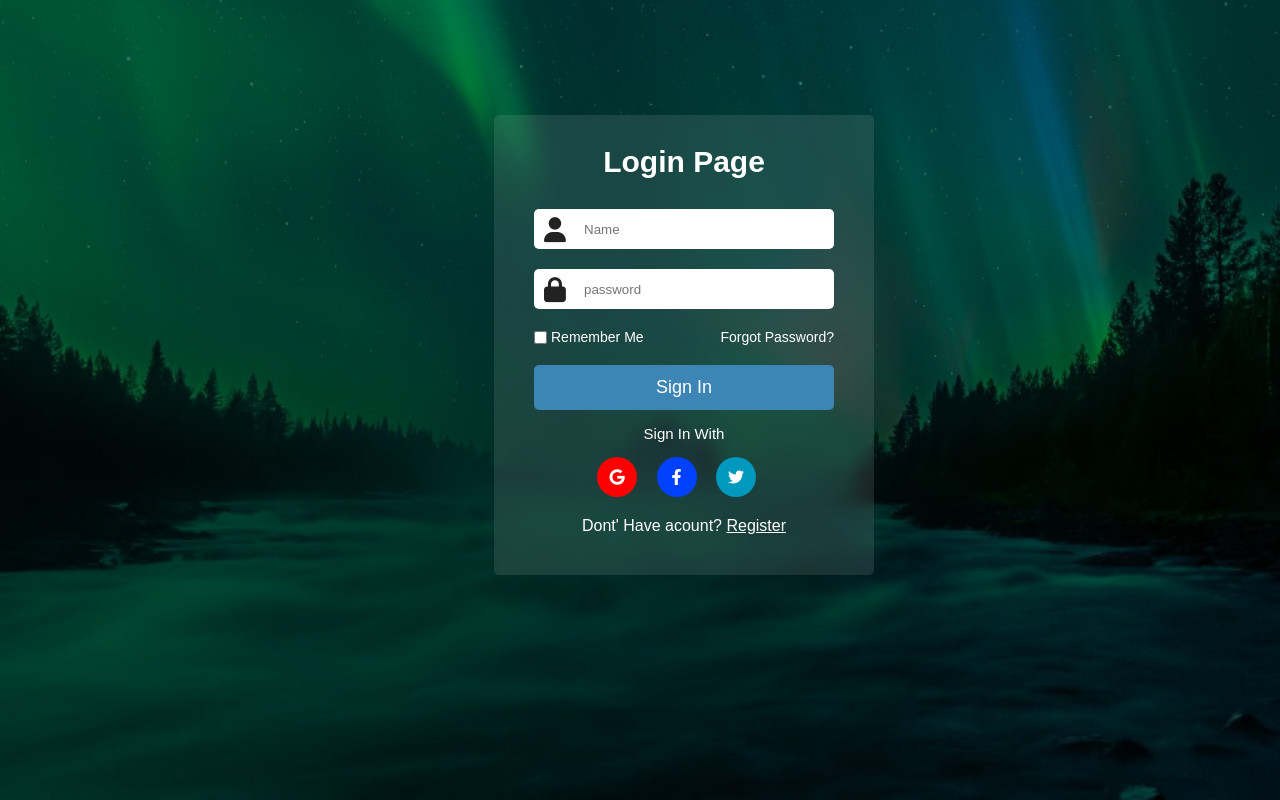
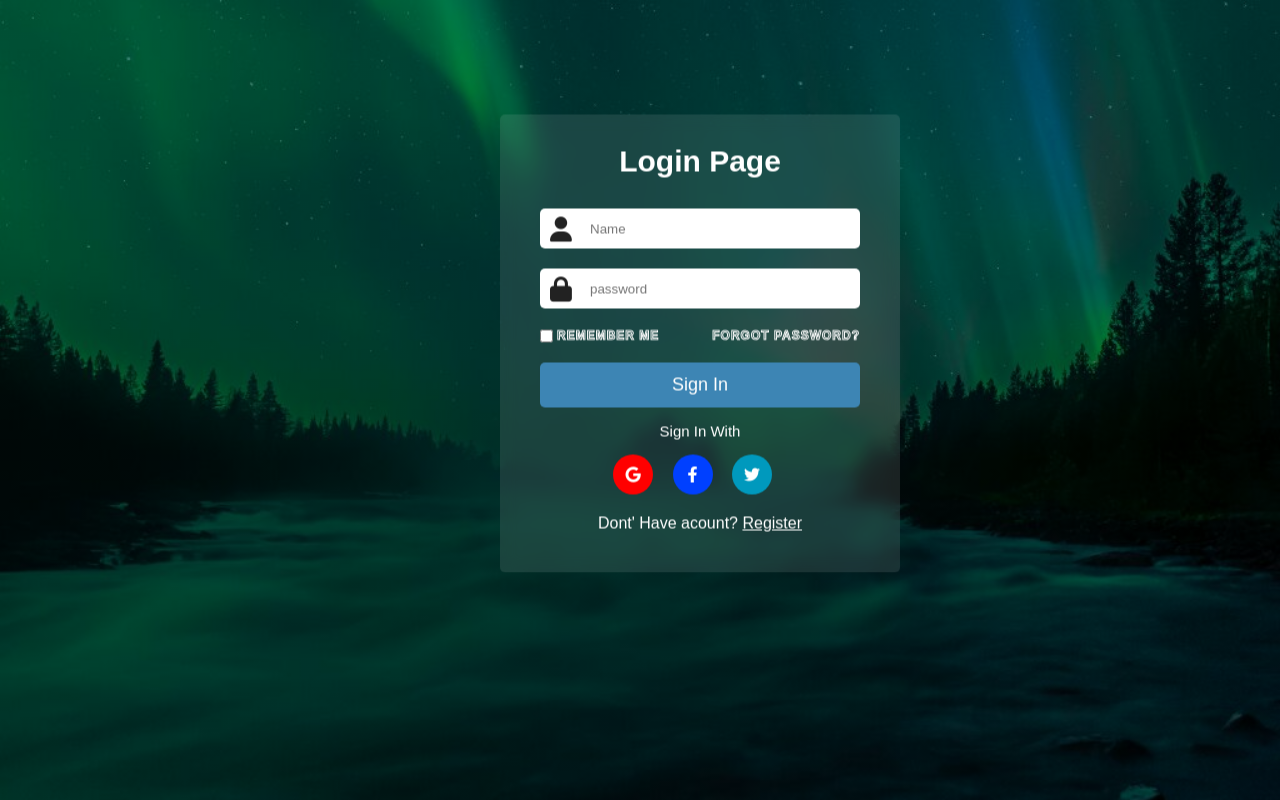
Before and after one commit to MuhammadAljarra/Login_Page, a plain HTML site: page login.html in a window 1280 px wide. Drawn offline with Linux system fonts and the light colour scheme.

Commit message:
Secound update

```diff
--- a/css/Sty.css
+++ b/css/Sty.css
@@ -20,8 +20,8 @@
 .login{
     top: 50%;
     left: 150%;
-    transform: translate(130%,25%);
-    width: 380px;
+    transform: translate(125%,25%);
+    width: 400px;
     border-radius: 5px;
     background: rgba(255, 255, 255, 0.1);
     backdrop-filter: blur(8px);
@@ -73,11 +73,22 @@ form .line-chec .chec{
 }
 form .line-chec .chec span{
     color: #fff;
-    font-size: 14px;
+    font-size: 12px;
+    color: transparent;
+    letter-spacing: 1px;
+    font-weight: 700;
+    transform: 0.4s;
+    text-transform: uppercase;
+    -webkit-text-stroke:1px #fff;
 }
 form .forg{
-    font-size: 14px;
-    color: #fff;
+    font-size: 12px;
+    color: transparent;
+    letter-spacing: 1px;
+    font-weight: 700;
+    transform: 0.4s;
+    text-transform: uppercase;
+    -webkit-text-stroke:1px #fff;
 }
 form button{
     margin-top: 20px;
```
